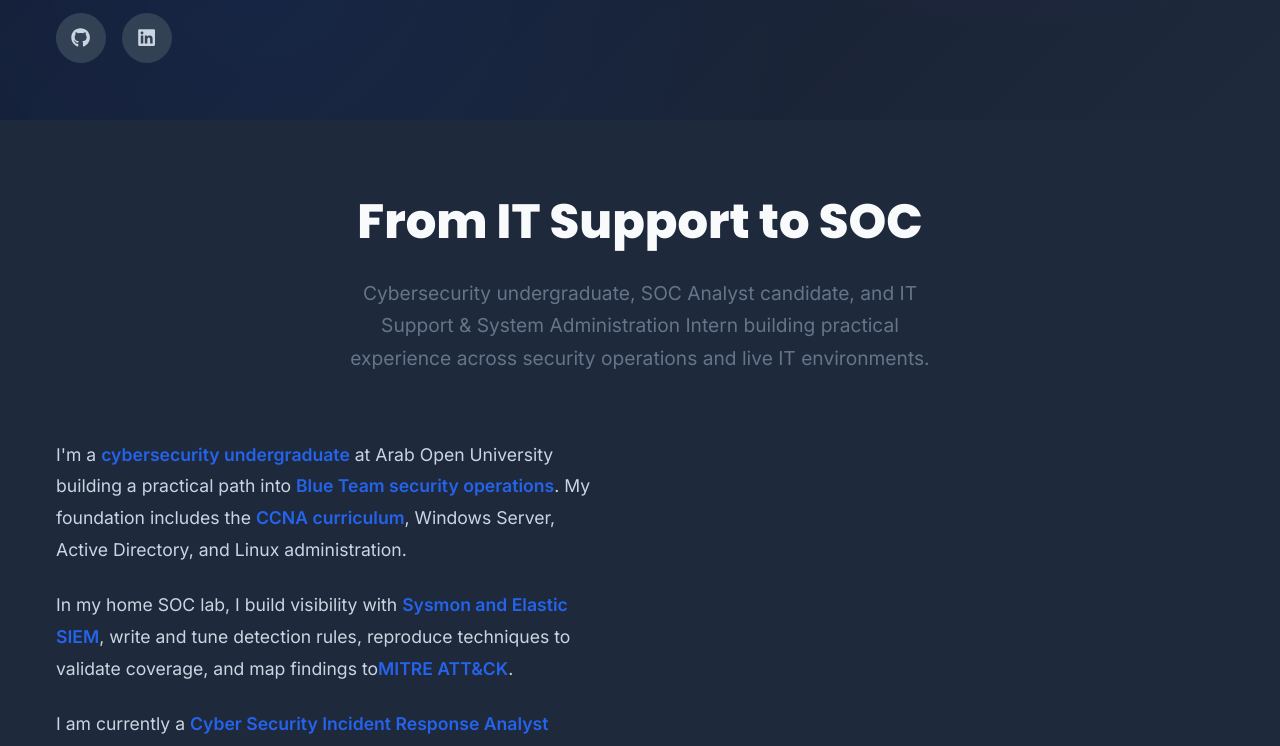
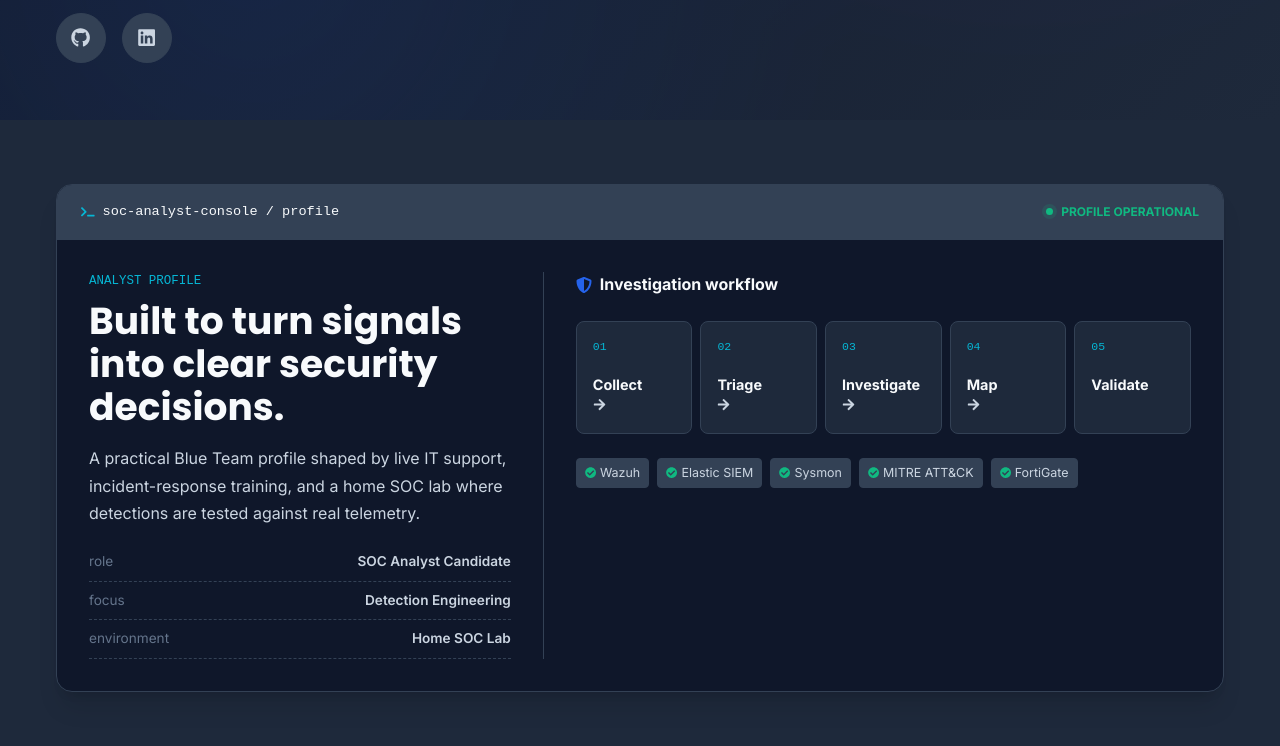
Before and after one commit to basellmostaffa/portfolio, a React (Create React App) app: page / in a window 1280 px wide. Shown: the part 760-1506 px from the top of the page. Built offline with nearby package versions, Linux system fonts and the light colour scheme.

Commit message:
Add SOC analyst console

```diff
--- a/src/App.js
+++ b/src/App.js
@@ -6,6 +6,7 @@ import styled from 'styled-components';
 // Components
 import Header from './components/Header';
 import Hero from './components/Hero';
+import SOCConsole from './components/SOCConsole';
 import About from './components/About';
 import Skills from './components/Skills';
 import Services from './components/Services';
@@ -65,6 +66,7 @@ function App() {
               <Route path="/" element={
                 <>
                   <Hero />
+                  <SOCConsole />
                   <About />
                   <Skills />
                   <Services />
--- /dev/null
+++ b/src/components/SOCConsole.js
@@ -0,0 +1,264 @@
+import React from 'react';
+import styled from 'styled-components';
+import { motion } from 'framer-motion';
+import { FaShieldAlt, FaTerminal, FaCheckCircle, FaArrowRight } from 'react-icons/fa';
+
+const ConsoleSection = styled.section`
+  padding: var(--spacing-3xl) 0;
+  background-color: var(--bg-secondary);
+`;
+
+const Container = styled.div`
+  max-width: 1200px;
+  margin: 0 auto;
+  padding: 0 var(--spacing-md);
+`;
+
+const ConsoleWindow = styled(motion.div)`
+  border: 1px solid var(--border-color);
+  border-radius: var(--radius-xl);
+  overflow: hidden;
+  background: var(--bg-primary);
+  box-shadow: var(--shadow-xl);
+`;
+
+const ConsoleHeader = styled.div`
+  display: flex;
+  align-items: center;
+  justify-content: space-between;
+  gap: var(--spacing-md);
+  padding: var(--spacing-md) var(--spacing-lg);
+  background: var(--bg-tertiary);
+  border-bottom: 1px solid var(--border-color);
+
+  @media (max-width: 600px) {
+    align-items: flex-start;
+    flex-direction: column;
+  }
+`;
+
+const WindowTitle = styled.div`
+  display: flex;
+  align-items: center;
+  gap: var(--spacing-sm);
+  color: var(--text-primary);
+  font-family: monospace;
+  font-size: 0.85rem;
+
+  svg {
+    color: var(--accent-color);
+  }
+`;
+
+const Status = styled.span`
+  display: inline-flex;
+  align-items: center;
+  gap: var(--spacing-sm);
+  color: var(--success-color);
+  font-size: 0.75rem;
+  font-weight: 700;
+  text-transform: uppercase;
+
+  &::before {
+    content: '';
+    width: 7px;
+    height: 7px;
+    border-radius: 50%;
+    background: currentColor;
+    box-shadow: 0 0 0 4px rgba(16, 185, 129, 0.14);
+  }
+`;
+
+const ConsoleBody = styled.div`
+  display: grid;
+  grid-template-columns: 0.85fr 1.15fr;
+  gap: var(--spacing-xl);
+  padding: var(--spacing-xl);
+
+  @media (max-width: 768px) {
+    grid-template-columns: 1fr;
+    padding: var(--spacing-lg);
+  }
+`;
+
+const Identity = styled.div`
+  padding-right: var(--spacing-xl);
+  border-right: 1px solid var(--border-color);
+
+  @media (max-width: 768px) {
+    padding-right: 0;
+    padding-bottom: var(--spacing-lg);
+    border-right: 0;
+    border-bottom: 1px solid var(--border-color);
+  }
+`;
+
+const Eyebrow = styled.p`
+  margin-bottom: var(--spacing-sm);
+  color: var(--accent-color);
+  font-family: monospace;
+  font-size: 0.78rem;
+  text-transform: uppercase;
+`;
+
+const ConsoleTitle = styled.h2`
+  margin-bottom: var(--spacing-md);
+  color: var(--text-primary);
+  font-family: var(--font-secondary);
+  font-size: clamp(1.6rem, 3vw, 2.35rem);
+  line-height: 1.15;
+`;
+
+const ConsoleCopy = styled.p`
+  color: var(--text-secondary);
+  line-height: 1.7;
+`;
+
+const ProfileMeta = styled.div`
+  display: grid;
+  gap: var(--spacing-sm);
+  margin-top: var(--spacing-lg);
+`;
+
+const MetaRow = styled.div`
+  display: flex;
+  justify-content: space-between;
+  gap: var(--spacing-md);
+  padding-bottom: var(--spacing-sm);
+  border-bottom: 1px dashed var(--border-color);
+  color: var(--text-muted);
+  font-size: 0.85rem;
+
+  strong {
+    color: var(--text-secondary);
+    font-weight: 600;
+    text-align: right;
+  }
+`;
+
+const Operations = styled.div``;
+
+const OperationsHeading = styled.div`
+  display: flex;
+  align-items: center;
+  gap: var(--spacing-sm);
+  margin-bottom: var(--spacing-lg);
+  color: var(--text-primary);
+  font-weight: 700;
+
+  svg {
+    color: var(--primary-color);
+  }
+`;
+
+const Workflow = styled.div`
+  display: grid;
+  grid-template-columns: repeat(5, 1fr);
+  gap: var(--spacing-sm);
+
+  @media (max-width: 600px) {
+    grid-template-columns: 1fr;
+  }
+`;
+
+const WorkflowStep = styled.div`
+  min-height: 105px;
+  padding: var(--spacing-md);
+  border: 1px solid var(--border-color);
+  border-radius: var(--radius-md);
+  background: var(--bg-secondary);
+  color: var(--text-secondary);
+  font-size: 0.82rem;
+
+  span {
+    display: block;
+    margin-bottom: var(--spacing-md);
+    color: var(--accent-color);
+    font-family: monospace;
+    font-size: 0.72rem;
+  }
+
+  strong {
+    display: block;
+    color: var(--text-primary);
+    font-size: 0.9rem;
+  }
+`;
+
+const Tools = styled.div`
+  display: flex;
+  flex-wrap: wrap;
+  gap: var(--spacing-sm);
+  margin-top: var(--spacing-lg);
+`;
+
+const Tool = styled.span`
+  display: inline-flex;
+  align-items: center;
+  gap: var(--spacing-xs);
+  padding: var(--spacing-xs) var(--spacing-sm);
+  border: 1px solid var(--border-color);
+  border-radius: var(--radius-sm);
+  color: var(--text-secondary);
+  background: var(--bg-tertiary);
+  font-size: 0.78rem;
+
+  svg {
+    color: var(--success-color);
+    font-size: 0.7rem;
+  }
+`;
+
+const SOCConsole = () => (
+  <ConsoleSection aria-label="SOC analyst console">
+    <Container>
+      <ConsoleWindow
+        initial={{ opacity: 0, y: 25 }}
+        whileInView={{ opacity: 1, y: 0 }}
+        viewport={{ once: true, amount: 0.2 }}
+        transition={{ duration: 0.6 }}
+      >
+        <ConsoleHeader>
+          <WindowTitle><FaTerminal /> soc-analyst-console / profile</WindowTitle>
+          <Status>Profile operational</Status>
+        </ConsoleHeader>
+
+        <ConsoleBody>
+          <Identity>
+            <Eyebrow>Analyst profile</Eyebrow>
+            <ConsoleTitle>Built to turn signals into clear security decisions.</ConsoleTitle>
+            <ConsoleCopy>
+              A practical Blue Team profile shaped by live IT support, incident-response training,
+              and a home SOC lab where detections are tested against real telemetry.
+            </ConsoleCopy>
+            <ProfileMeta>
+              <MetaRow><span>role</span><strong>SOC Analyst Candidate</strong></MetaRow>
+              <MetaRow><span>focus</span><strong>Detection Engineering</strong></MetaRow>
+              <MetaRow><span>environment</span><strong>Home SOC Lab</strong></MetaRow>
+            </ProfileMeta>
+          </Identity>
+
+          <Operations>
+            <OperationsHeading><FaShieldAlt /> Investigation workflow</OperationsHeading>
+            <Workflow>
+              {['Collect', 'Triage', 'Investigate', 'Map', 'Validate'].map((step, index) => (
+                <WorkflowStep key={step}>
+                  <span>0{index + 1}</span>
+                  <strong>{step}</strong>
+                  {index < 4 && <FaArrowRight aria-hidden="true" />}
+                </WorkflowStep>
+              ))}
+            </Workflow>
+            <Tools>
+              {['Wazuh', 'Elastic SIEM', 'Sysmon', 'MITRE ATT&CK', 'FortiGate'].map((tool) => (
+                <Tool key={tool}><FaCheckCircle />{tool}</Tool>
+              ))}
+            </Tools>
+          </Operations>
+        </ConsoleBody>
+      </ConsoleWindow>
+    </Container>
+  </ConsoleSection>
+);
+
+export default SOCConsole;
```
